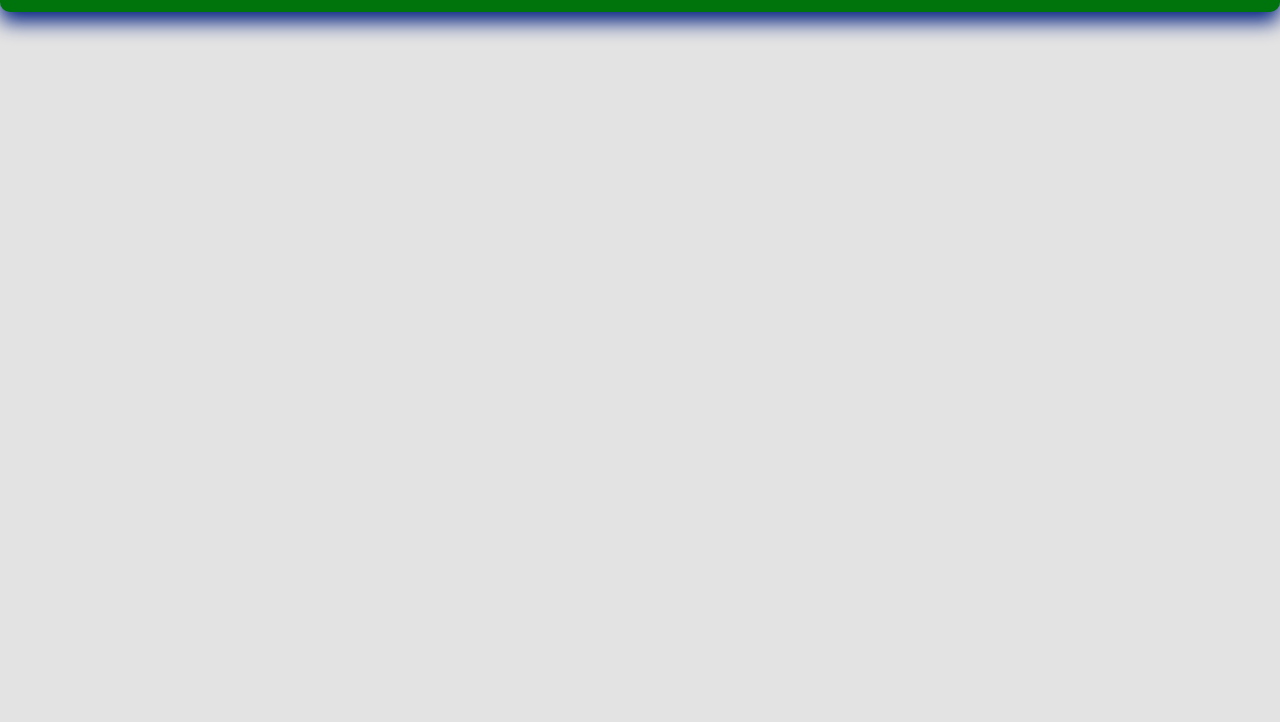
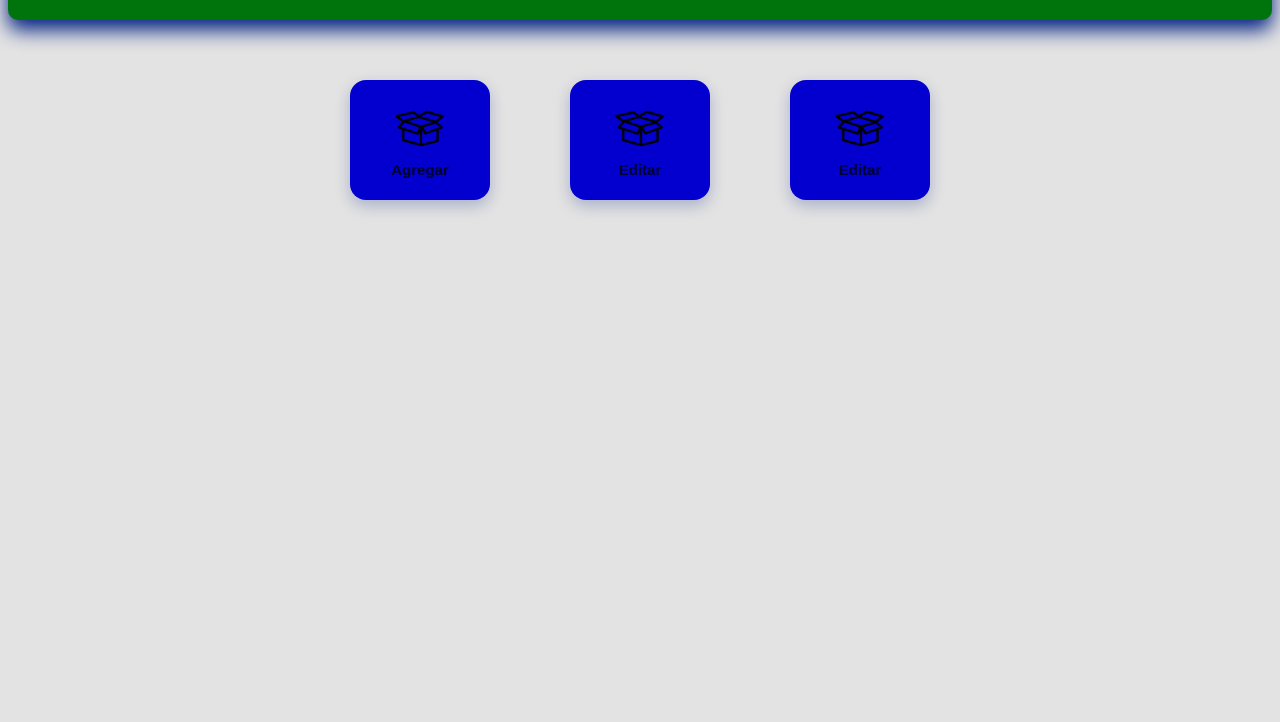
Before and after one commit to Dante-luca2/Kiosko-TP-FINAL, a plain HTML site: page Test1/DiseñoPaginaWeb.html in a window 1280 px wide. Shown: the part 78-800 px from the top of the page. Drawn offline with Linux system fonts and the light colour scheme.

Commit message:
Botones en la pagina web
Agregue el boton de Agregar con su icono, aunque posiblemente cambie a otro, junto con el nombre y diseño de los otros

```diff
--- a/Test1/Decoracion.css
+++ b/Test1/Decoracion.css
@@ -1,33 +1,73 @@
-* {
+body {
+    background-color: hwb(0 89% 11%);
+    font-family: 'Franklin Gothic Medium', 'Arial Narrow', Arial, sans-serif, Times, serif;
+}
+
+.banner-superior {
   box-sizing: border-box;
   margin: 0;
   padding: 0;
-}
-
-body {
-    background-color: hwb(0 89% 11%); /* color de fondo */
-    font-family: 'Franklin Gothic Medium', 'Arial Narrow', Arial, sans-serif, Times, serif; /* tipo de letra */
-}
-
-.banner-superior {
   width: 100%;
   height: 100px;
-
   margin: -10px auto;
-
   border-radius: 10px;
-
   background-color: #00740c;
   color: #ffffff;
-
   display: flex;
   justify-content: center;
   align-items: center;
-
   box-shadow: 0 10px 20px rgb(0, 32, 129);
-
   text-decoration: underline;
   text-decoration-color: #ffffff;
   text-decoration-thickness: 3px;
   text-decoration-style:solid;
 }
+
+
+.boton-azul {
+  margin-top: 100px;
+  margin: 50px auto;
+  width: 140px;
+  height: 120px;
+  display: flex;
+  flex-direction: column;
+  justify-content: center;
+  align-items: center;
+  gap: 8px;
+  background-color: #0300cf;
+  color: #00022e;
+  border: none;
+  border-radius: 16px;
+  font-size: 15px;
+  font-weight: 600;
+  cursor: pointer;
+  box-shadow: 0 6px 15px rgba(0, 32, 129, 0.25);
+  transition: all 0.2s ease-in-out;
+  margin: 40px;
+}
+
+.icono-boton {
+  width: 50px;
+  height: 50px;
+  object-fit: contain;
+}
+
+.boton-azul:hover {
+  transform: translateY(-2px);
+  background-color: #707aff;
+  box-shadow: 0 4px 10px rgb(17, 0, 255);
+}
+
+.boton-azul:active {
+  transform: translateY(-4px);
+  background-color: #c4c8ff;
+  box-shadow: 0 2px 5px rgb(0, 16, 66);
+}
+
+.contenedor-botones {
+  display: flex;
+  justify-content: center;
+  align-items: center;
+  gap: 0px;
+  margin-top: 30px;
+}
--- a/Test1/DiseñoPaginaWeb.html
+++ b/Test1/DiseñoPaginaWeb.html
@@ -11,5 +11,22 @@
   <h1>- Menu Principal -</h1>
 </div>
 
+<div class="contenedor-botones">
+    <button class="boton-azul">
+        <img src="Iconos/AgregarProducto.png" alt="Icono1" class="icono-boton">
+        <span>Agregar</span>
+    </button>
+
+    <button class="boton-azul">
+        <img src="Iconos/AgregarProducto.png" alt="Icono2" class="icono-boton">
+        <span>Editar</span>
+    </button>
+
+    <button class="boton-azul">
+        <img src="Iconos/AgregarProducto.png" alt="Icono2" class="icono-boton">
+        <span>Editar</span>
+    </button>
+</div>
+
 </body>
 </html>
```
Also changed, not shown: Test1/Iconos/AgregarProducto.png (added).
